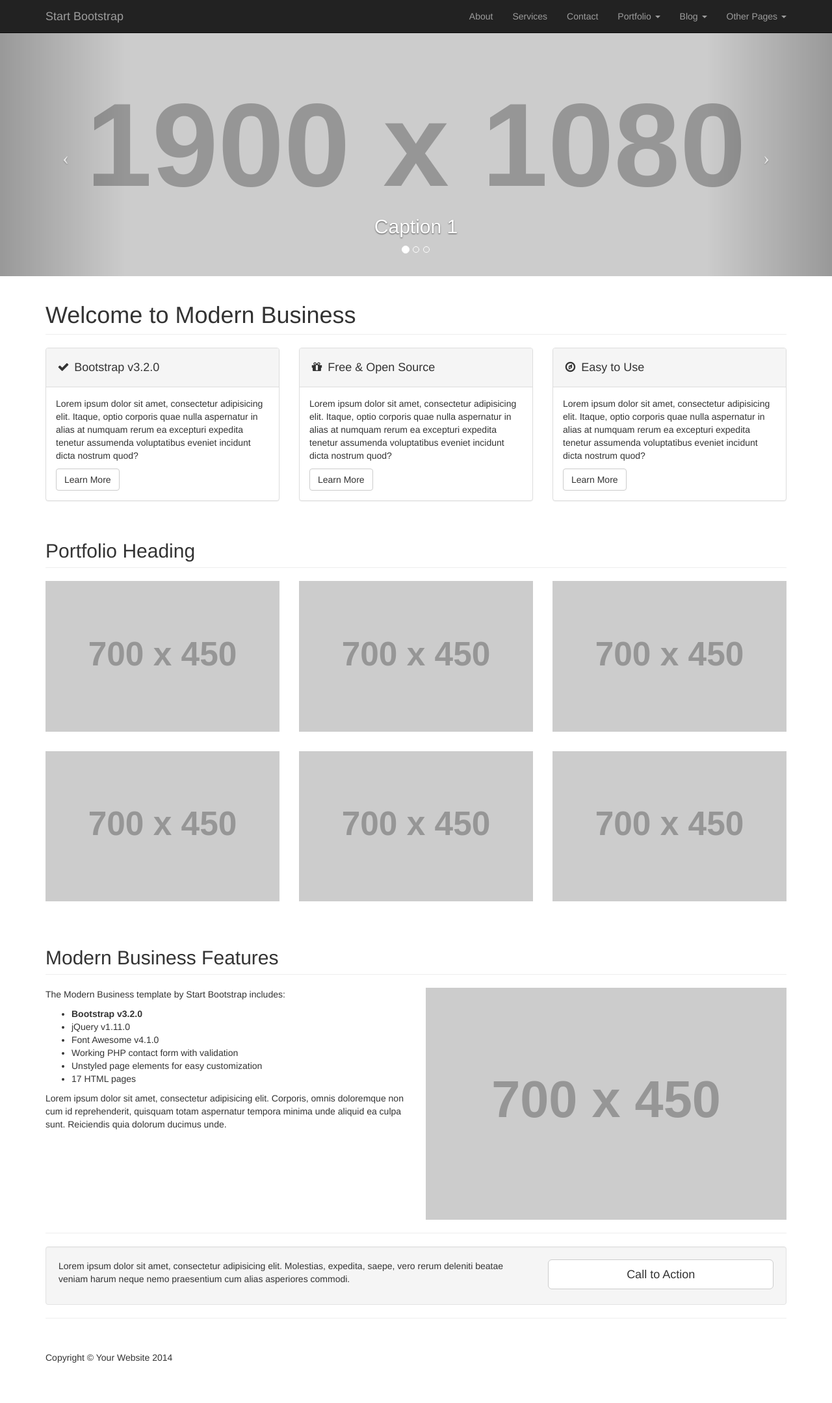
After one commit to gatsbyz/landing-page-template, a PHP site: page /attendant.html in a window 1280 px wide. The commit adds this page. Shown: the whole page at 65% size. Run offline with PHP 8.4, Linux system fonts and the light colour scheme; grey boxes labelled with a size stand in for pictures from a placeholder-image service; some libraries are stand-ins or nearby versions.

Commit message:
Heroku ready

```diff
--- /dev/null
+++ b/attendant.html
@@ -0,0 +1,294 @@
+<!DOCTYPE html>
+<html lang="en">
+<head>
+    <meta charset="UTF-8">
+    <title>Become An Attendant</title>
+    <!-- Bootstrap Core CSS -->
+    <link href="css/bootstrap.min.css" rel="stylesheet">
+
+    <!-- Custom CSS -->
+    <link href="css/modern-business.css" rel="stylesheet">
+
+    <!-- Custom Fonts -->
+    <link href="font-awesome/css/font-awesome.min.css" rel="stylesheet" type="text/css">
+
+</head>
+<body>
+
+<!-- Navigation -->
+<nav class="navbar navbar-inverse navbar-fixed-top" role="navigation">
+    <div class="container">
+        <!-- Brand and toggle get grouped for better mobile display -->
+        <div class="navbar-header">
+            <button type="button" class="navbar-toggle" data-toggle="collapse" data-target="#bs-example-navbar-collapse-1">
+                <span class="sr-only">Toggle navigation</span>
+                <span class="icon-bar"></span>
+                <span class="icon-bar"></span>
+                <span class="icon-bar"></span>
+            </button>
+            <a class="navbar-brand" href="index.html">Start Bootstrap</a>
+        </div>
+        <!-- Collect the nav links, forms, and other content for toggling -->
+        <div class="collapse navbar-collapse" id="bs-example-navbar-collapse-1">
+            <ul class="nav navbar-nav navbar-right">
+                <li>
+                    <a href="about.html">About</a>
+                </li>
+                <li>
+                    <a href="services.html">Services</a>
+                </li>
+                <li>
+                    <a href="contact.html">Contact</a>
+                </li>
+                <li class="dropdown">
+                    <a href="#" class="dropdown-toggle" data-toggle="dropdown">Portfolio <b class="caret"></b></a>
+                    <ul class="dropdown-menu">
+                        <li>
+                            <a href="portfolio-1-col.html">1 Column Portfolio</a>
+                        </li>
+                        <li>
+                            <a href="portfolio-2-col.html">2 Column Portfolio</a>
+                        </li>
+                        <li>
+                            <a href="portfolio-3-col.html">3 Column Portfolio</a>
+                        </li>
+                        <li>
+                            <a href="portfolio-4-col.html">4 Column Portfolio</a>
+                        </li>
+                        <li>
+                            <a href="portfolio-item.html">Single Portfolio Item</a>
+                        </li>
+                    </ul>
+                </li>
+                <li class="dropdown">
+                    <a href="#" class="dropdown-toggle" data-toggle="dropdown">Blog <b class="caret"></b></a>
+                    <ul class="dropdown-menu">
+                        <li>
+                            <a href="blog-home-1.html">Blog Home 1</a>
+                        </li>
+                        <li>
+                            <a href="blog-home-2.html">Blog Home 2</a>
+                        </li>
+                        <li>
+                            <a href="blog-post.html">Blog Post</a>
+                        </li>
+                    </ul>
+                </li>
+                <li class="dropdown">
+                    <a href="#" class="dropdown-toggle" data-toggle="dropdown">Other Pages <b class="caret"></b></a>
+                    <ul class="dropdown-menu">
+                        <li>
+                            <a href="full-width.html">Full Width Page</a>
+                        </li>
+                        <li>
+                            <a href="sidebar.html">Sidebar Page</a>
+                        </li>
+                        <li>
+                            <a href="faq.html">FAQ</a>
+                        </li>
+                        <li>
+                            <a href="404.html">404</a>
+                        </li>
+                        <li>
+                            <a href="pricing.html">Pricing Table</a>
+                        </li>
+                    </ul>
+                </li>
+            </ul>
+        </div>
+        <!-- /.navbar-collapse -->
+    </div>
+    <!-- /.container -->
+</nav>
+
+<!-- Header Carousel -->
+<header id="myCarousel" class="carousel slide">
+    <!-- Indicators -->
+    <ol class="carousel-indicators">
+        <li data-target="#myCarousel" data-slide-to="0" class="active"></li>
+        <li data-target="#myCarousel" data-slide-to="1"></li>
+        <li data-target="#myCarousel" data-slide-to="2"></li>
+    </ol>
+
+    <!-- Wrapper for slides -->
+    <div class="carousel-inner">
+        <div class="item active">
+            <div class="fill" style="background-image:url('http://placehold.it/1900x1080&text=Slide One');"></div>
+            <div class="carousel-caption">
+                <h2>Caption 1</h2>
+            </div>
+        </div>
+        <div class="item">
+            <div class="fill" style="background-image:url('http://placehold.it/1900x1080&text=Slide Two');"></div>
+            <div class="carousel-caption">
+                <h2>Caption 2</h2>
+            </div>
+        </div>
+        <div class="item">
+            <div class="fill" style="background-image:url('http://placehold.it/1900x1080&text=Slide Three');"></div>
+            <div class="carousel-caption">
+                <h2>Caption 3</h2>
+            </div>
+        </div>
+    </div>
+
+    <!-- Controls -->
+    <a class="left carousel-control" href="#myCarousel" data-slide="prev">
+        <span class="icon-prev"></span>
+    </a>
+    <a class="right carousel-control" href="#myCarousel" data-slide="next">
+        <span class="icon-next"></span>
+    </a>
+</header>
+
+<!-- Page Content -->
+<div class="container">
+
+    <!-- Marketing Icons Section -->
+    <div class="row">
+        <div class="col-lg-12">
+            <h1 class="page-header">
+                Welcome to Modern Business
+            </h1>
+        </div>
+        <div class="col-md-4">
+            <div class="panel panel-default">
+                <div class="panel-heading">
+                    <h4><i class="fa fa-fw fa-check"></i> Bootstrap v3.2.0</h4>
+                </div>
+                <div class="panel-body">
+                    <p>Lorem ipsum dolor sit amet, consectetur adipisicing elit. Itaque, optio corporis quae nulla aspernatur in alias at numquam rerum ea excepturi expedita tenetur assumenda voluptatibus eveniet incidunt dicta nostrum quod?</p>
+                    <a href="#" class="btn btn-default">Learn More</a>
+                </div>
+            </div>
+        </div>
+        <div class="col-md-4">
+            <div class="panel panel-default">
+                <div class="panel-heading">
+                    <h4><i class="fa fa-fw fa-gift"></i> Free &amp; Open Source</h4>
+                </div>
+                <div class="panel-body">
+                    <p>Lorem ipsum dolor sit amet, consectetur adipisicing elit. Itaque, optio corporis quae nulla aspernatur in alias at numquam rerum ea excepturi expedita tenetur assumenda voluptatibus eveniet incidunt dicta nostrum quod?</p>
+                    <a href="#" class="btn btn-default">Learn More</a>
+                </div>
+            </div>
+        </div>
+        <div class="col-md-4">
+            <div class="panel panel-default">
+                <div class="panel-heading">
+                    <h4><i class="fa fa-fw fa-compass"></i> Easy to Use</h4>
+                </div>
+                <div class="panel-body">
+                    <p>Lorem ipsum dolor sit amet, consectetur adipisicing elit. Itaque, optio corporis quae nulla aspernatur in alias at numquam rerum ea excepturi expedita tenetur assumenda voluptatibus eveniet incidunt dicta nostrum quod?</p>
+                    <a href="#" class="btn btn-default">Learn More</a>
+                </div>
+            </div>
+        </div>
+    </div>
+    <!-- /.row -->
+
+    <!-- Portfolio Section -->
+    <div class="row">
+        <div class="col-lg-12">
+            <h2 class="page-header">Portfolio Heading</h2>
+        </div>
+        <div class="col-md-4 col-sm-6">
+            <a href="portfolio-item.html">
+                <img class="img-responsive img-portfolio img-hover" src="http://placehold.it/700x450" alt="">
+            </a>
+        </div>
+        <div class="col-md-4 col-sm-6">
+            <a href="portfolio-item.html">
+                <img class="img-responsive img-portfolio img-hover" src="http://placehold.it/700x450" alt="">
+            </a>
+        </div>
+        <div class="col-md-4 col-sm-6">
+            <a href="portfolio-item.html">
+                <img class="img-responsive img-portfolio img-hover" src="http://placehold.it/700x450" alt="">
+            </a>
+        </div>
+        <div class="col-md-4 col-sm-6">
+            <a href="portfolio-item.html">
+                <img class="img-responsive img-portfolio img-hover" src="http://placehold.it/700x450" alt="">
+            </a>
+        </div>
+        <div class="col-md-4 col-sm-6">
+            <a href="portfolio-item.html">
+                <img class="img-responsive img-portfolio img-hover" src="http://placehold.it/700x450" alt="">
+            </a>
+        </div>
+        <div class="col-md-4 col-sm-6">
+            <a href="portfolio-item.html">
+                <img class="img-responsive img-portfolio img-hover" src="http://placehold.it/700x450" alt="">
+            </a>
+        </div>
+    </div>
+    <!-- /.row -->
+
+    <!-- Features Section -->
+    <div class="row">
+        <div class="col-lg-12">
+            <h2 class="page-header">Modern Business Features</h2>
+        </div>
+        <div class="col-md-6">
+            <p>The Modern Business template by Start Bootstrap includes:</p>
+            <ul>
+                <li><strong>Bootstrap v3.2.0</strong>
+                </li>
+                <li>jQuery v1.11.0</li>
+                <li>Font Awesome v4.1.0</li>
+                <li>Working PHP contact form with validation</li>
+                <li>Unstyled page elements for easy customization</li>
+                <li>17 HTML pages</li>
+            </ul>
+            <p>Lorem ipsum dolor sit amet, consectetur adipisicing elit. Corporis, omnis doloremque non cum id reprehenderit, quisquam totam aspernatur tempora minima unde aliquid ea culpa sunt. Reiciendis quia dolorum ducimus unde.</p>
+        </div>
+        <div class="col-md-6">
+            <img class="img-responsive" src="http://placehold.it/700x450" alt="">
+        </div>
+    </div>
+    <!-- /.row -->
+
+    <hr>
+
+    <!-- Call to Action Section -->
+    <div class="well">
+        <div class="row">
+            <div class="col-md-8">
+                <p>Lorem ipsum dolor sit amet, consectetur adipisicing elit. Molestias, expedita, saepe, vero rerum deleniti beatae veniam harum neque nemo praesentium cum alias asperiores commodi.</p>
+            </div>
+            <div class="col-md-4">
+                <a class="btn btn-lg btn-default btn-block" href="#">Call to Action</a>
+            </div>
+        </div>
+    </div>
+
+    <hr>
+
+    <!-- Footer -->
+    <footer>
+        <div class="row">
+            <div class="col-lg-12">
+                <p>Copyright &copy; Your Website 2014</p>
+            </div>
+        </div>
+    </footer>
+
+</div>
+<!-- /.container -->
+
+<!-- jQuery -->
+<script src="js/jquery.js"></script>
+
+<!-- Bootstrap Core JavaScript -->
+<script src="js/bootstrap.min.js"></script>
+
+<!-- Script to Activate the Carousel -->
+<script>
+    $('.carousel').carousel({
+        interval: 5000 //changes the speed
+    })
+    </script>
+
+</body>
+</html>
--- /dev/null
+++ b/css/modern-business.css
@@ -0,0 +1,93 @@
+/*!
+ * Start Bootstrap - Modern Business HTML Template (http://startbootstrap.com)
+ * Code licensed under the Apache License v2.0.
+ * For details, see http://www.apache.org/licenses/LICENSE-2.0.
+ */
+
+/* Global Styles */
+
+html,
+body {
+    height: 100%;
+}
+
+body {
+    padding-top: 50px; /* Required padding for .navbar-fixed-top. Remove if using .navbar-static-top. Change if height of navigation changes. */
+}
+
+.img-portfolio {
+    margin-bottom: 30px;
+}
+
+.img-hover:hover {
+    opacity: 0.8;
+}
+
+/* Home Page Carousel */
+
+header.carousel {
+    height: 50%;
+}
+
+header.carousel .item,
+header.carousel .item.active,
+header.carousel .carousel-inner {
+    height: 100%;
+}
+
+header.carousel .fill {
+    width: 100%;
+    height: 100%;
+    background-position: center;
+    background-size: cover;
+}
+
+/* 404 Page Styles */
+
+.error-404 {
+    font-size: 100px;
+}
+
+/* Pricing Page Styles */
+
+.price {
+    display: block;
+    font-size: 50px;
+    line-height: 50px;
+}
+
+.price sup {
+    top: -20px;
+    left: 2px;
+    font-size: 20px;
+}
+
+.period {
+    display: block;
+    font-style: italic;
+}
+
+/* Footer Styles */
+
+footer {
+    margin: 50px 0;
+}
+
+/* Responsive Styles */
+
+@media(max-width:991px) {
+    .customer-img,
+    .img-related {
+        margin-bottom: 30px;
+    }
+}
+
+@media(max-width:767px) {
+    .img-portfolio {
+        margin-bottom: 15px;
+    }
+
+    header.carousel .carousel {
+        height: 70%;
+    }
+}
--- /dev/null
+++ b/index.php
@@ -0,0 +1 @@
+<?php header( 'Location: /index.html' ) ;  ?>
```
Also changed, not shown: css/landing-page.css (+101 -4 lines), index.html (+122 -57 lines), img/1.png (added), img/2.png (added), img/3.png (added), img/gasky-background.png, img/gasky_logo_color_wide_name_tag.png, img/map.jpg (added), 4 other files.
